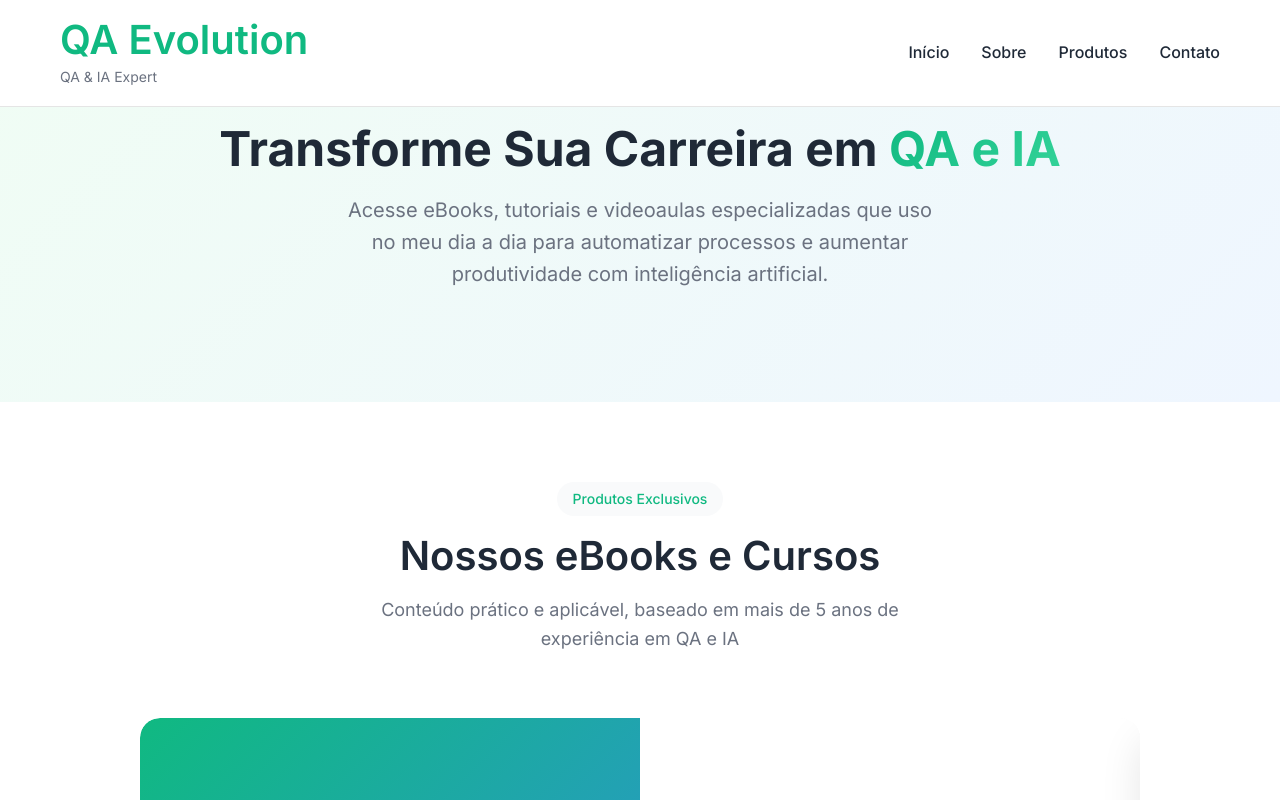
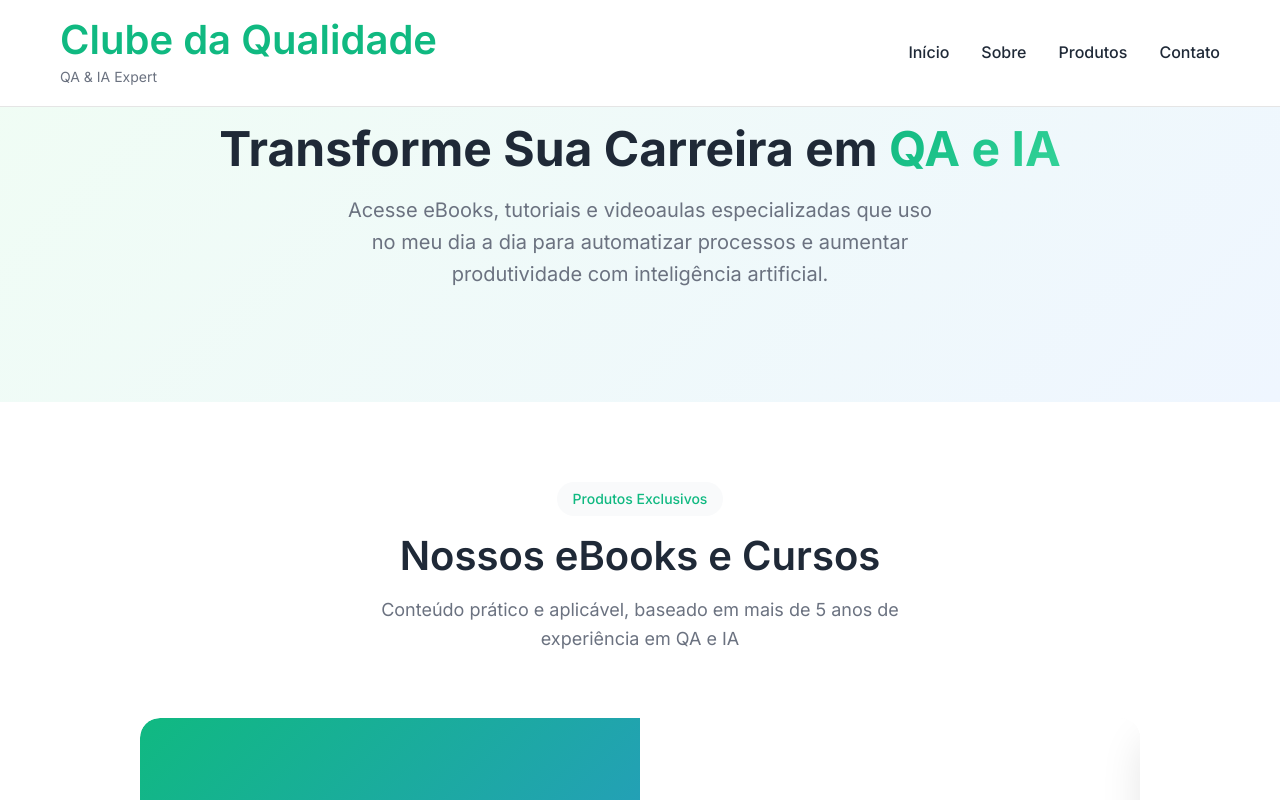
Before and after one commit to evelynholanda/clubedaqualidade-landpage, a plain HTML site: page produtos.html in a window 1280 px wide. Shown: the top 800 px of the page. Drawn offline with Linux system fonts and the light colour scheme.

Commit message:
Mudança Nome Página

```diff
--- a/produtos.html
+++ b/produtos.html
@@ -359,7 +359,7 @@
     <header class="header">
         <nav class="nav container">
             <div class="nav-brand">
-                <h2>QA Evolution</h2>
+                <h2>Clube da Qualidade</h2>
                 <span class="nav-tagline">QA & IA Expert</span>
             </div>
             <ul class="nav-menu">
```
Also changed, not shown: index.html (+1 -1 lines).
